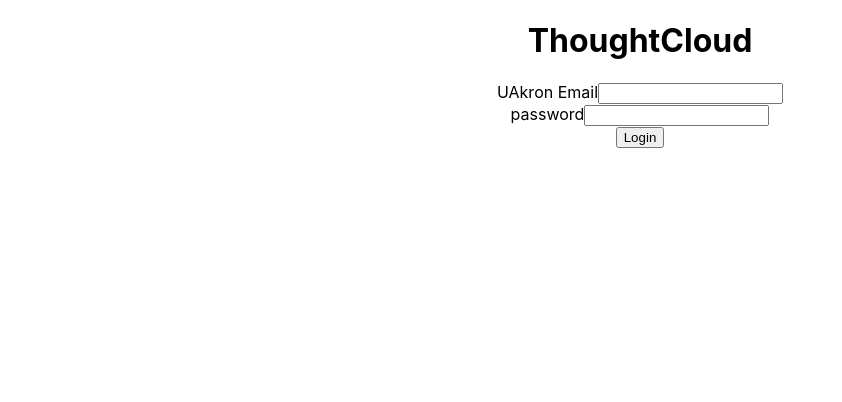
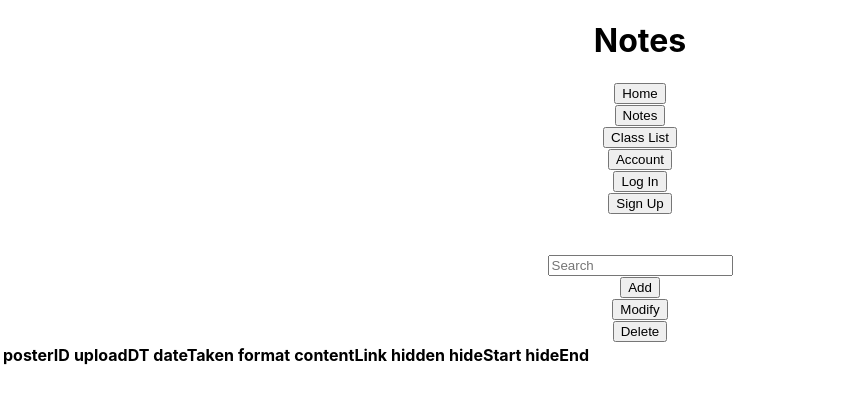
Before and after one commit to TomNin97/ThoughtCloud, a React (Create React App) app in the folder thought-cloud/: page /notes in a window 1280 px wide. Shown: the top 402 px of the page, without its empty margins (0-842 px from the left). Built offline with nearby package versions, Linux system fonts and the light colour scheme.

Commit message:
Created layout for notes

```diff
--- a/thought-cloud/src/App.js
+++ b/thought-cloud/src/App.js
@@ -12,10 +12,9 @@
   return (
     <div className="App">
      <Switch>
-
-      <Route path='/'> <LoginPage/> </Route>
-      <Route path='/notes'> <NotesPage/> </Route>
-      <Route path='/signup'> <SignUpPage/> </Route>
+      <Route path='/' exact> <LoginPage/> </Route>
+      <Route path='/notes' exact> <NotesPage/> </Route>
+      <Route path='/signup' exact> <SignUpPage/> </Route>
       {/* <Route path='/' exact> <MainClassPage/> </Route> */}
       </Switch>
     </div>
--- a/thought-cloud/src/notes_page/notes_page.js
+++ b/thought-cloud/src/notes_page/notes_page.js
@@ -1,19 +1,71 @@
 import React from 'react';
-import { Header, CalenderComponent, MainPageButtons } from '../shared-components/shared-components';
+import { Header, CalenderComponent, CustomButton, SearchBar } from '../shared-components/shared-components';
 
 
 //enums for identifying pages
+
+function generate_table() {
+  // get the reference for the body
+  var body = document.getElementsByTagName("body")[0];
+
+  // creates a <table> element and a <tbody> element
+  var tbl = document.createElement("table");
+  var tblBody = document.createElement("tbody");
+
+  // creating all cells
+  for (var i = 0; i < 2; i++) {
+    // creates a table row
+    var row = document.createElement("tr");
+
+    for (var j = 0; j < 2; j++) {
+      // Create a <td> element and a text node, make the text
+      // node the contents of the <td>, and put the <td> at
+      // the end of the table row
+      var cell = document.createElement("td");
+      var cellText = document.createTextNode("cell in row "+i+", column "+j);
+      cell.appendChild(cellText);
+      row.appendChild(cell);
+    }
+
+    // add the row to the end of the table body
+    tblBody.appendChild(row);
+  }
+
+  // put the <tbody> in the <table>
+  tbl.appendChild(tblBody);
+  // appends <table> into <body>
+  body.appendChild(tbl);
+  // sets the border attribute of tbl to 2;
+  tbl.setAttribute("border", "2");
+}
 
 export class NotesPage extends React.Component {
 
     constructor(props) {
         super(props);
-    }
+        this.VALID_NOTES_KEYS = [
+          "posterID",
+          "uploadDT",
+          "dateTaken",
+          "format",
+          "contentLink",
+          "hidden",
+          "hideStart",
+          "hideEnd",
+        ];
+    };
 
     render() {
        return (
        <div className= "page-wrapper">
            <Header title= "Notes"/>
+           <SearchBar title = "Notes"/>
+           <CustomButton title = "Add"/>
+           <CustomButton title = "Modify"/>
+           <CustomButton title = "Delete"/>
+           <table>
+           <tr>{this.VALID_NOTES_KEYS.map(e => (<th>{e}</th>))}</tr>
+           </table>
        </div>
        );
     }
--- a/thought-cloud/src/shared-components/shared-components.js
+++ b/thought-cloud/src/shared-components/shared-components.js
@@ -13,7 +13,7 @@
 const Header = (props) => {
     return (
         <div className="header-wrapper">
-            <h1>{props.title}</h1>
+            <h1> {props.title} </h1>
             <div className = "page-selection-section">
                 <MainPageButtons title = "Home" propRoute = '/'/>
                 <MainPageButtons title = "Notes" propRoute = '/notes'/>
@@ -25,6 +25,15 @@
             <br/>
             <br/>
         </div>
+    );
+}
+
+const SearchBar = (props) => {
+    function filter() {
+    }
+
+    return(
+        <input id="searchbar" onkeyup="filter()" type="text" name="search" placeholder="Search"></input>
     );
 }
 
@@ -55,4 +64,4 @@
     );
 }
 
-export { CustomButton, Header, ClassButton, CalenderComponent,MainPageButtons };
+export { CustomButton, Header, ClassButton, CalenderComponent,MainPageButtons, SearchBar };
```
